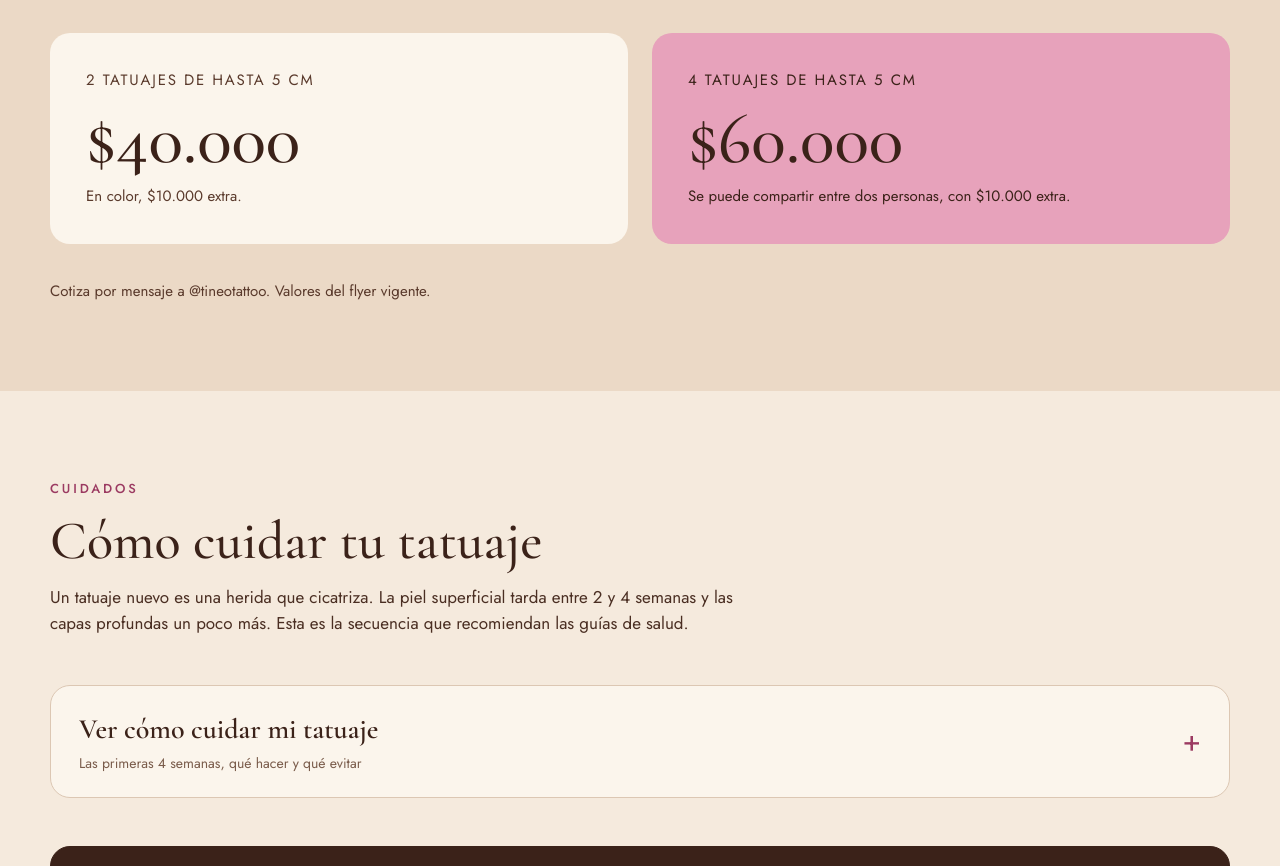
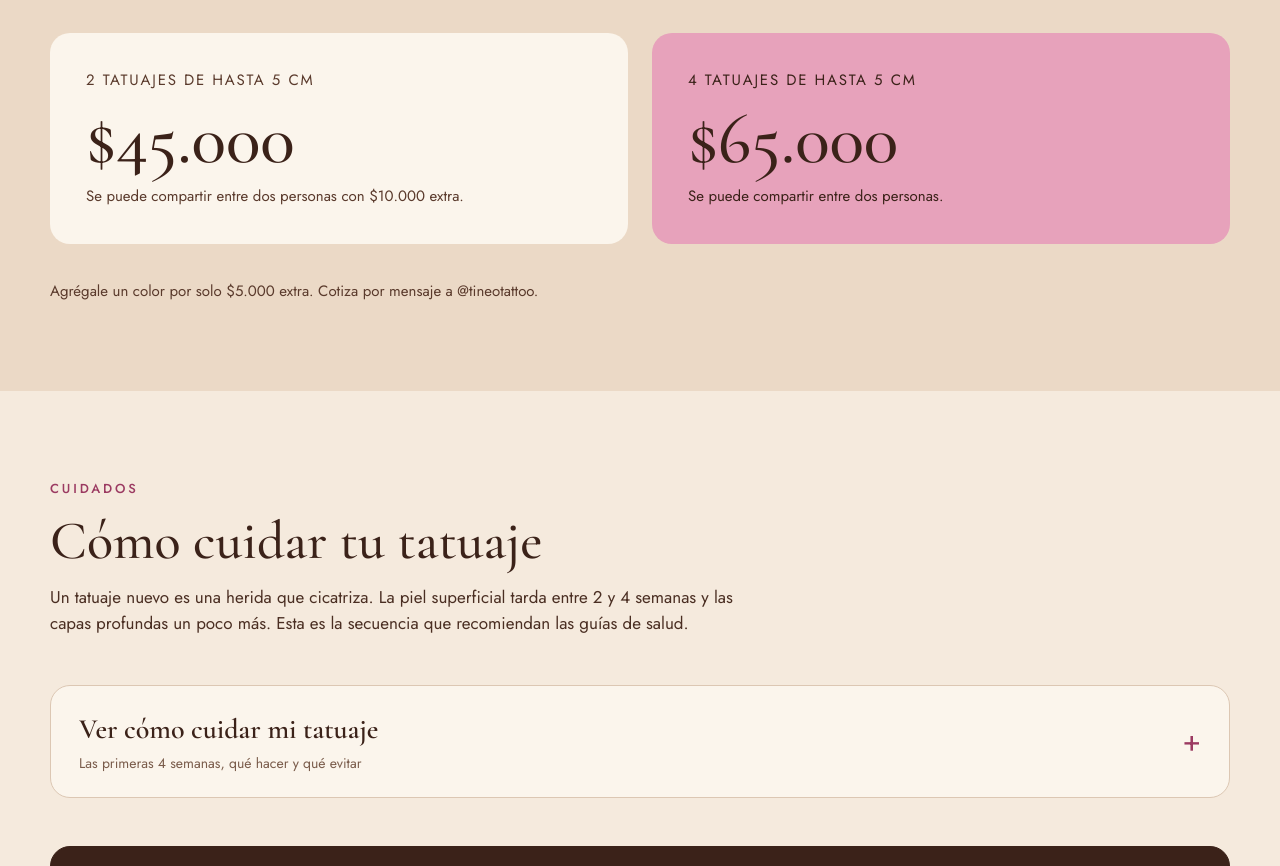
Before and after one commit to joseph540720-ux/tineotattoo-studio, a plain HTML site: page index.html in a window 1280 px wide. Shown: the part 1445-2311 px from the top of the page. Drawn offline with nearby package versions, Linux system fonts and the light colour scheme.

Commit message:
Add files via upload

```diff
--- a/index.html
+++ b/index.html
@@ -300,16 +300,16 @@ Disponibilidad: [días y horarios]
 <div style="display:grid;grid-template-columns:repeat(auto-fit,minmax(min(100%,300px),1fr));gap:24px">
 <div style="background:#FBF5EC;border-radius:20px;padding:36px;display:flex;flex-direction:column;gap:10px">
 <span style="font-size:15px;letter-spacing:0.12em;text-transform:uppercase;color:#5A3A2C">2 tatuajes de hasta 5 cm</span>
-<span style="font-family:'Cormorant Garamond',Georgia,serif;font-size:72px;line-height:1;font-weight:500;color:#3B2219">$40.000</span>
-<span style="font-size:15px;color:#5A3A2C">En color, $10.000 extra.</span>
+<span style="font-family:'Cormorant Garamond',Georgia,serif;font-size:72px;line-height:1;font-weight:500;color:#3B2219">$45.000</span>
+<span style="font-size:15px;color:#5A3A2C">Se puede compartir entre dos personas con $10.000 extra.</span>
 </div>
 <div style="background:#E7A2BB;border-radius:20px;padding:36px;display:flex;flex-direction:column;gap:10px;color:#3B2219">
 <span style="font-size:15px;letter-spacing:0.12em;text-transform:uppercase">4 tatuajes de hasta 5 cm</span>
-<span style="font-family:'Cormorant Garamond',Georgia,serif;font-size:72px;line-height:1;font-weight:500">$60.000</span>
-<span style="font-size:15px">Se puede compartir entre dos personas, con $10.000 extra.</span>
+<span style="font-family:'Cormorant Garamond',Georgia,serif;font-size:72px;line-height:1;font-weight:500">$65.000</span>
+<span style="font-size:15px">Se puede compartir entre dos personas.</span>
 </div>
 </div>
-<p style="margin:0;font-size:15px;color:#5A3A2C">Cotiza por mensaje a @tineotattoo. Valores del flyer vigente.</p>
+<p style="margin:0;font-size:15px;color:#5A3A2C">Agrégale un color por solo $5.000 extra. Cotiza por mensaje a @tineotattoo.</p>
 </div>
 </section>
 
```
